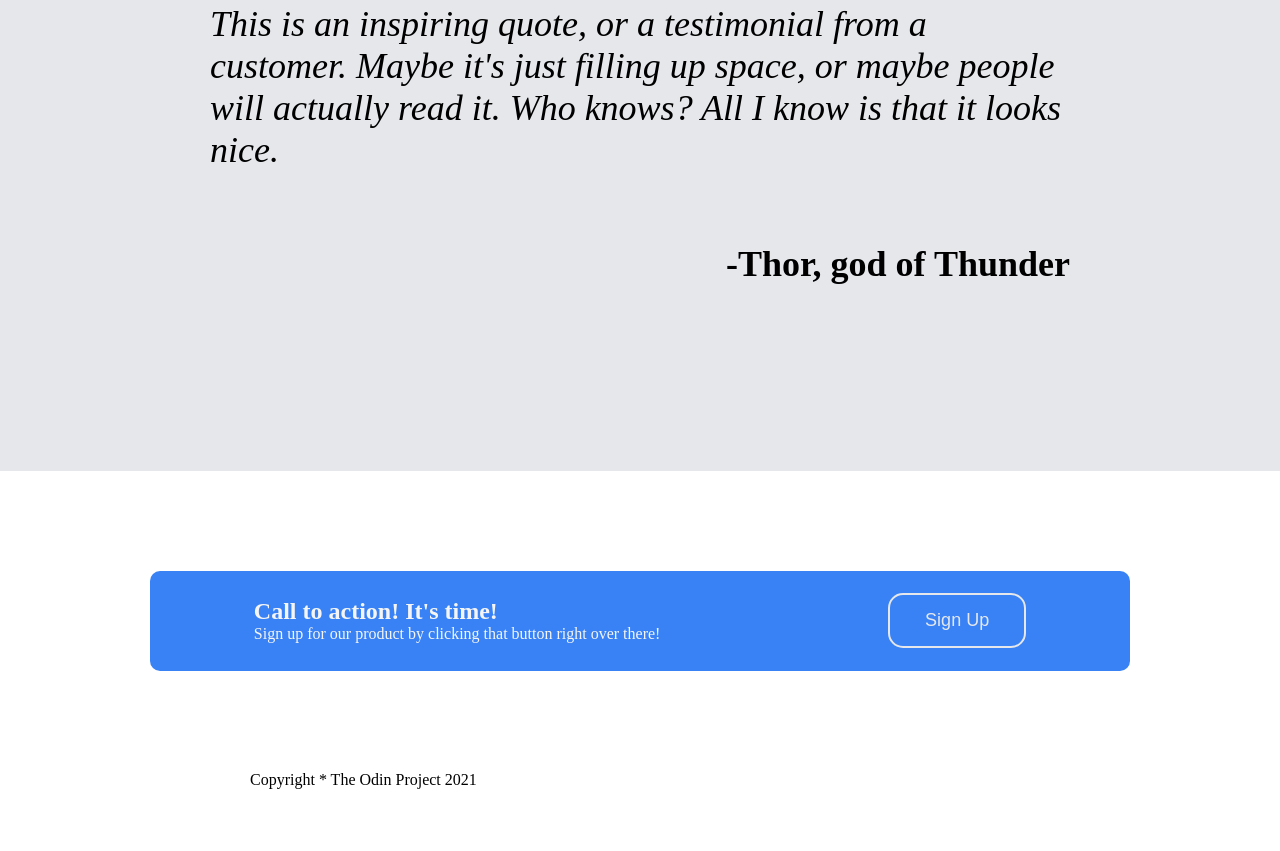
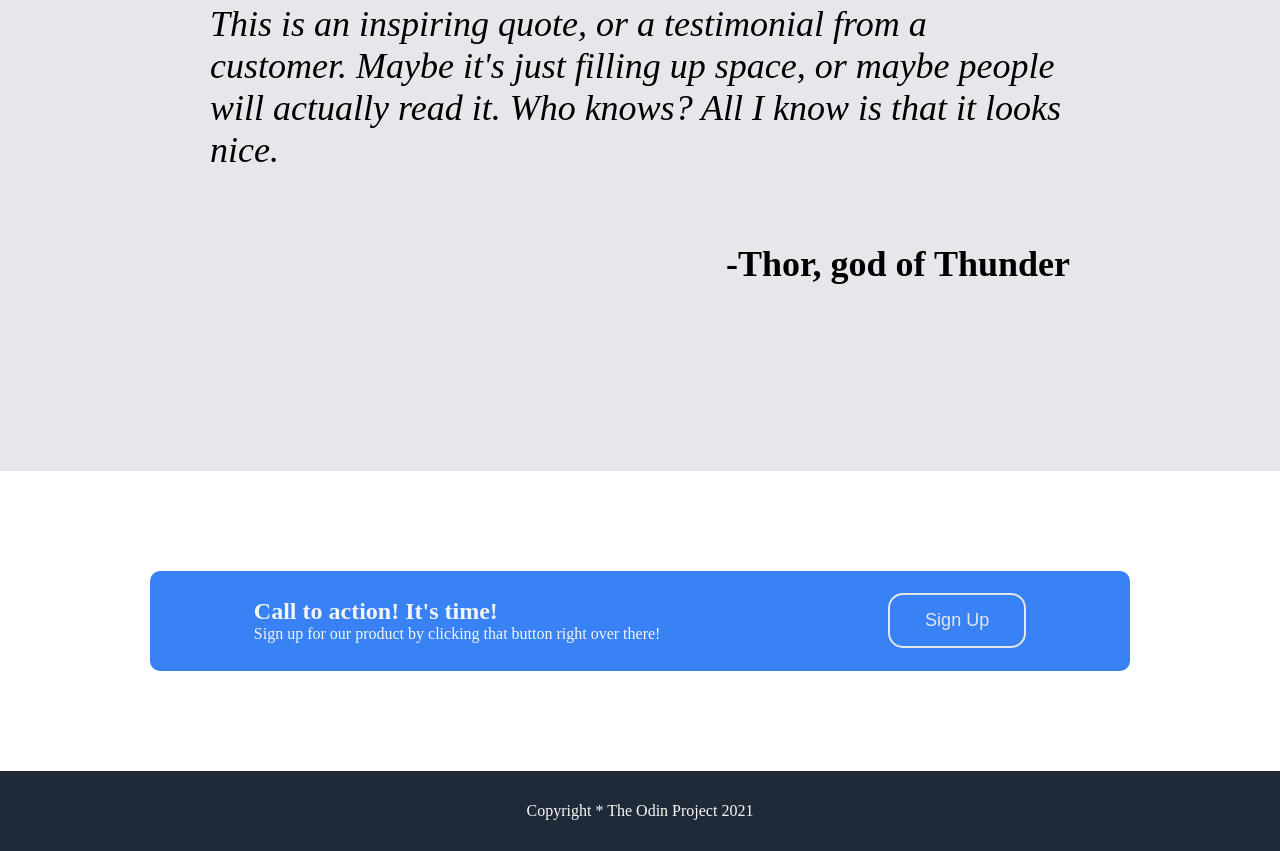
Before and after one commit to KarlGella/odin-css-practice, a plain HTML site: page index.html in a window 1280 px wide. Shown: the part 1046-1897 px from the top of the page. Before the commit the page ends 1835 px from the top, so only its background shows below. Drawn offline with Linux system fonts and the light colour scheme.

Commit message:
feat: Add style to footer

```diff
--- a/styles.css
+++ b/styles.css
@@ -11,7 +11,8 @@ img {
 }
 
 header,
-.intro {
+.intro,
+footer {
   background-color: #1f2937;
   color: #f9faf8;
 }
@@ -181,3 +182,10 @@ h1 {
 .call-box-left p {
   margin: 0;
 }
+
+footer {
+  display: flex;
+  justify-content: center;
+  align-items: center;
+  height: 80px;
+}
```
